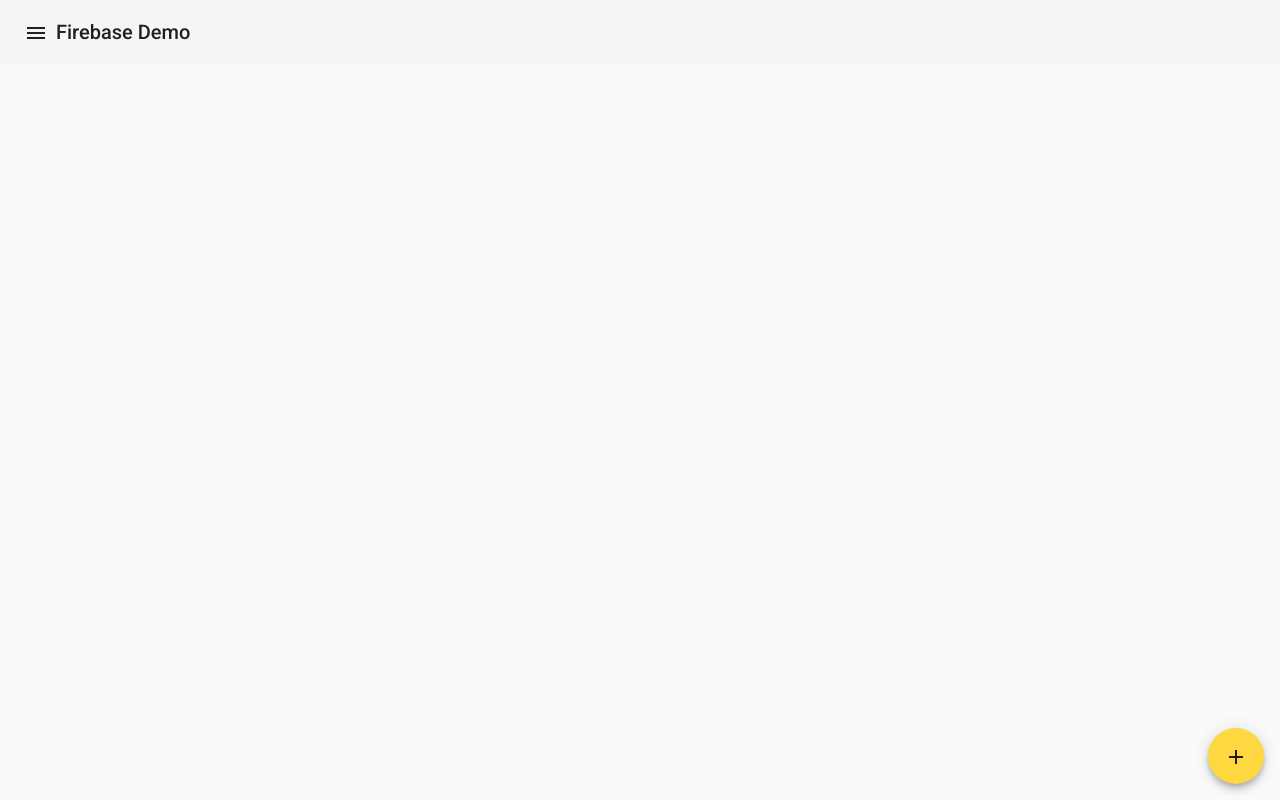
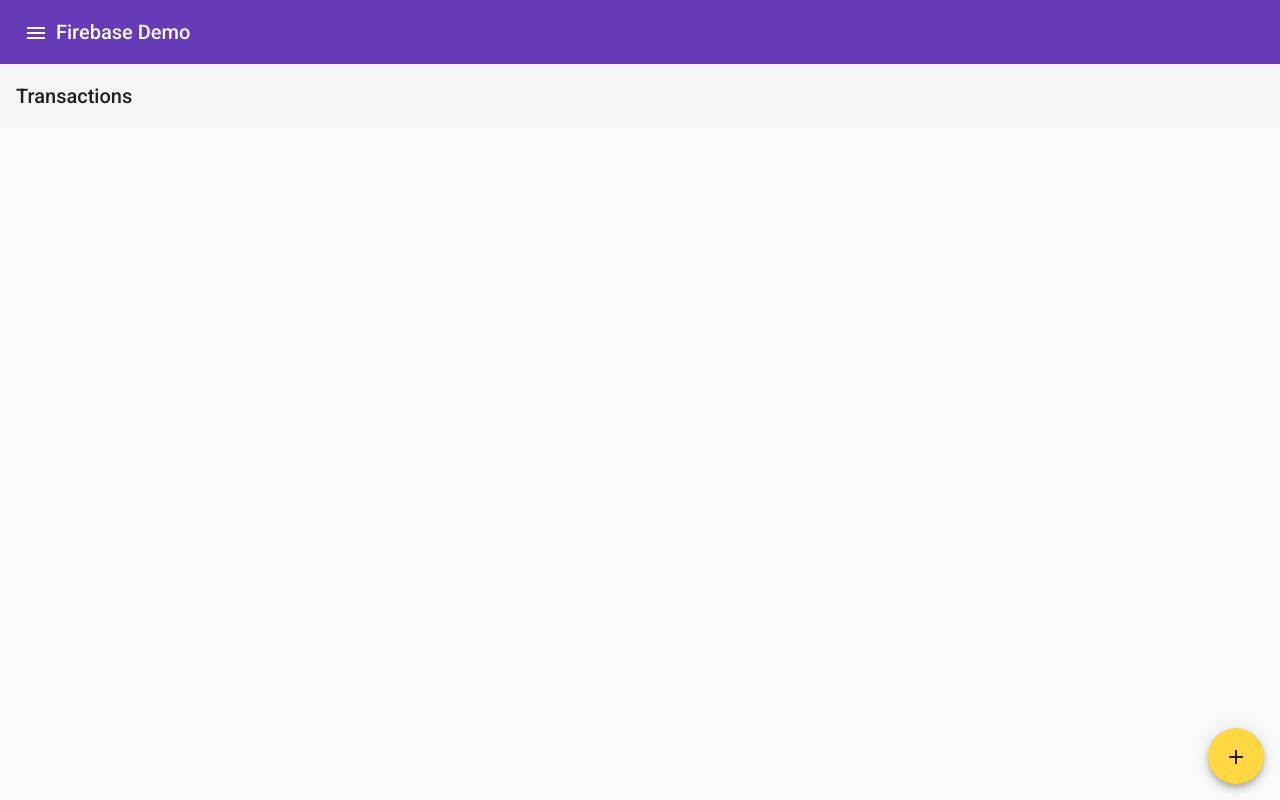
Before and after one commit to dkellycollins/building-apps-with-firebase_old, an Angular app in the folder budget-demo/: page /transactions in a window 1280 px wide. Built offline with nearby package versions, Linux system fonts and the light colour scheme.

Commit message:
Added a second toolbar to the app.

```diff
--- a/budget-demo/src/app/app.component.html
+++ b/budget-demo/src/app/app.component.html
@@ -1,4 +1,4 @@
-<mat-toolbar>
+<mat-toolbar color="primary">
   <button mat-icon-button (click)="nav.toggle()">
     <mat-icon>menu</mat-icon>
   </button>
--- a/budget-demo/src/app/components/transaction-list/transaction-list.component.html
+++ b/budget-demo/src/app/components/transaction-list/transaction-list.component.html
@@ -1,4 +1,7 @@
 <div class="container">
+  <mat-toolbar>
+    <span>Transactions</span>
+  </mat-toolbar>
   <mat-list>
     <ng-container *ngFor="let transaction of transactions$ | async">
       <mat-list-item class="transaction-container">
```
